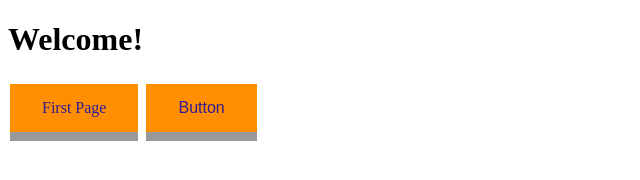
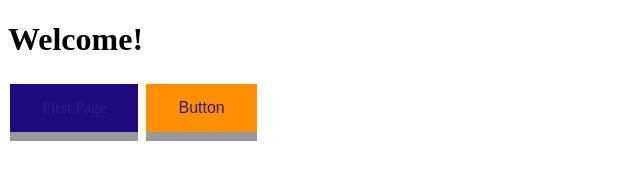
Before and after one commit to EvanSchmitz13/EvanSchmitz13.github.io, a plain HTML site: page index.html in a window 1280 px wide. In both pictures the pointer is over the link "First Page". Shown: the whole page, without its empty margins (0-640 px from the left). Drawn offline with Linux system fonts and the light colour scheme.

Commit message:
Update index.html

```diff
--- a/index.html
+++ b/index.html
@@ -15,10 +15,10 @@
         cursor: pointer;
         box-shadow: 0 9px #999;
       }
-      .button:hover {
+      .button1:hover {
         background-color: #200A81
       }
-      .button:active {
+      .button1:active {
         background-color: #200A81;
         box-shadow: 0 5px #666;
         transform: translateY(4px);
```
